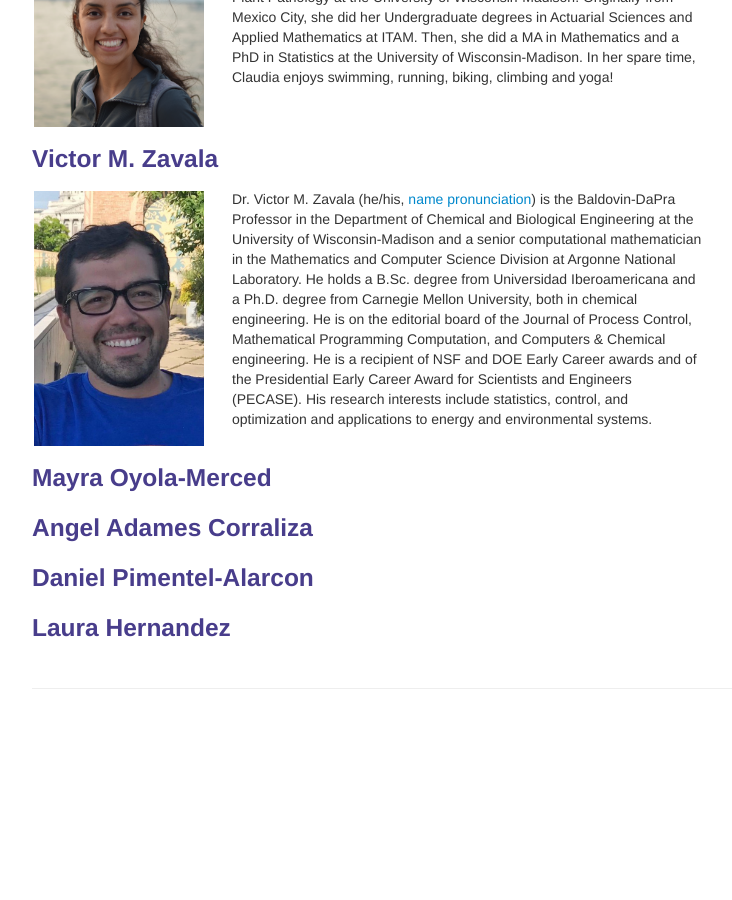
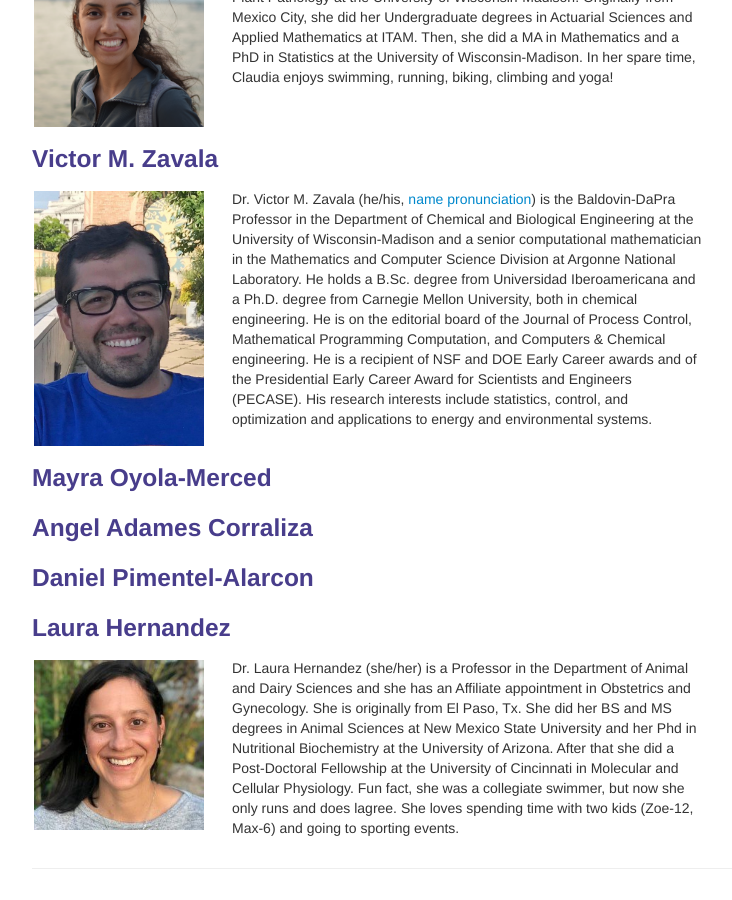
Before and after one commit to solislemuslab/latinx-uwmadison, a Jekyll site: the page built from pages/speakers.md, in a window 1280 px wide and 900 px high, scrolled down 858 px. Shown: the whole window, without its empty margins (258-990 px from the left). Built offline with Jekyll 4.4.1, drawn with Linux system fonts in a browser that asks for light colours; before the commit the page ends 1578 px from its top, so only the background shows below that.

Commit message:
added laura

```diff
--- a/pages/speakers.md
+++ b/pages/speakers.md
@@ -68,3 +68,17 @@ description: Speakers
 ### <a name="daniel"></a>Daniel Pimentel-Alarcon
 
 ### <a name="laura"></a>Laura Hernandez
+
+<div class="container">
+    <div class="row-fluid">
+        <div class="span2">
+            <a href="../assets/pics/laura.jpeg">
+            <img src="../assets/pics/laura.jpeg"
+                  title="Laura" alt="Laura">
+            </a>
+        </div>
+        <div class="span5">
+            Dr. Laura Hernandez (she/her) is a Professor in the Department of Animal and Dairy Sciences and she has an Affiliate appointment in Obstetrics and Gynecology. She is originally from El Paso, Tx. She did her BS and MS degrees in Animal Sciences at New Mexico State University and her Phd in Nutritional Biochemistry at the University of Arizona. After that she did a Post-Doctoral Fellowship at the University of Cincinnati in Molecular and Cellular Physiology. Fun fact, she was a collegiate swimmer, but now she only runs and does lagree. She loves spending time with two kids (Zoe-12, Max-6) and going to sporting events.
+        </div>
+    </div>
+</div>
```
Also changed, not shown: assets/pics/laura.jpeg (added).
